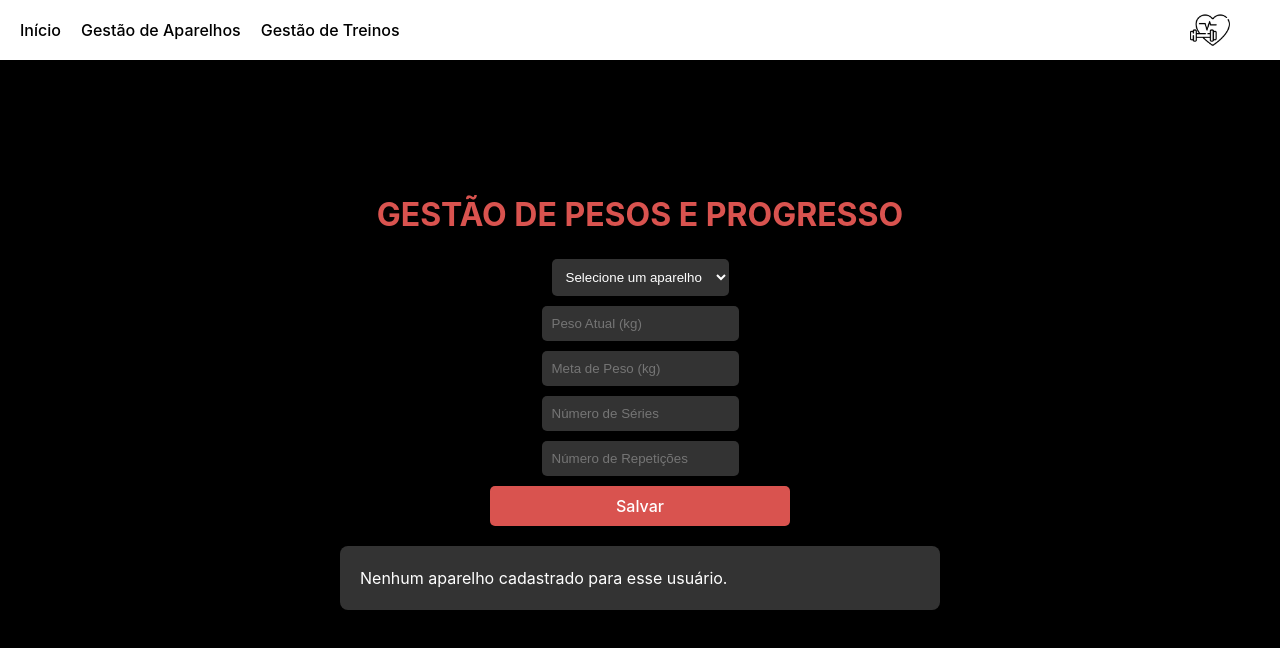
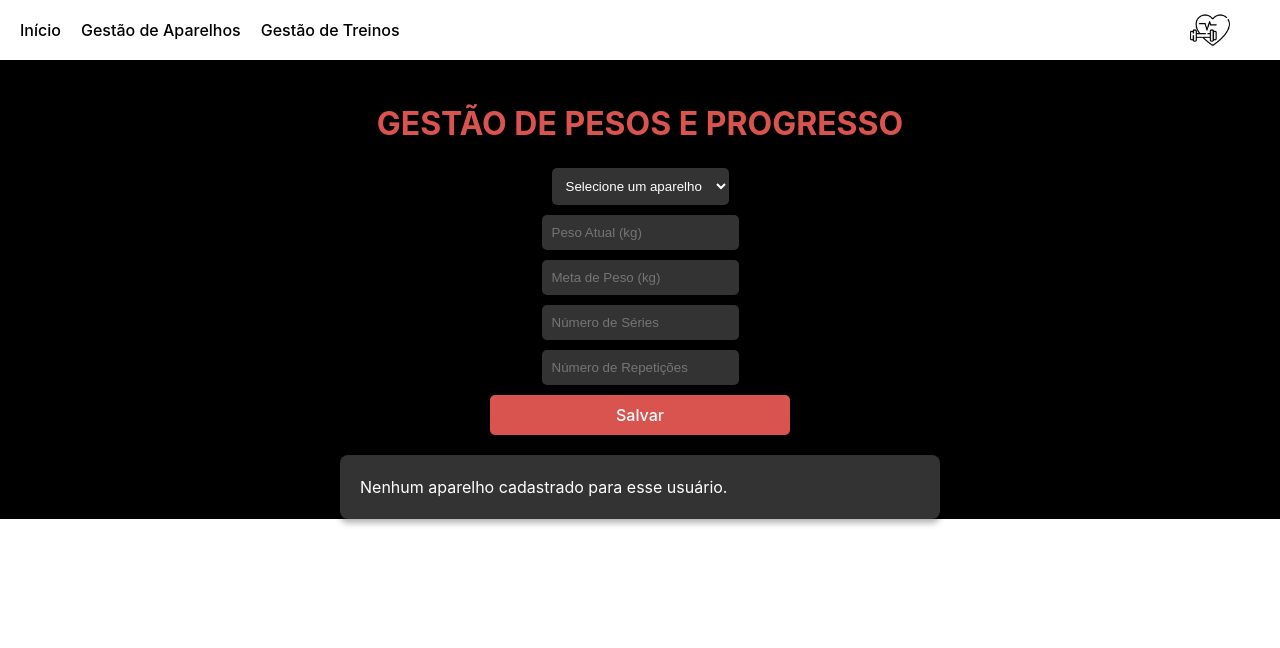
Before and after one commit to Kaylaineasb/webII, a React (Vite) app in the folder my-app/: page /gestaoPesos in a window 1280 px wide. Shown: the top 648 px of the page. Built offline with nearby package versions, Linux system fonts and the light colour scheme.

Commit message:
alterações feitas com sucesso

```diff
--- a/my-app/src/pags/GestaoPesos/GestaoPesosProgresso.jsx
+++ b/my-app/src/pags/GestaoPesos/GestaoPesosProgresso.jsx
@@ -98,13 +98,7 @@ const GestaoPesosProgresso = () => {
         })
         .then(() => {
           alert("Registro salvo com sucesso!");
-          setRegistro({
-            aparelho: "",
-            pesoAtual: "",
-            metaPeso: "",
-            series: "",
-            repeticoes: "",
-          });
+          window.location.reload();
         })
         .catch((error) => {
           console.error("Erro ao salvar o registro:", error);
--- a/my-app/src/pags/GestaoPesos/GestaoPesosStyle.js
+++ b/my-app/src/pags/GestaoPesos/GestaoPesosStyle.js
@@ -3,12 +3,10 @@ import styled from "styled-components";
 export const Container = styled.div`
   display: flex;
   flex-direction: column;
-  height: 100vh;
   align-items: center;
   justify-content: center;
   background: black;
   color: white;
-  overflow: auto;
 
   h2 {
     margin-bottom: 20px;
@@ -26,6 +24,7 @@ export const Wrapper = styled.div`
   align-items: center;
   width: 100%;
   max-width: 800px;
+  margin-top:100px;
 `;
 
 export const FormGroup = styled.div`
@@ -108,8 +107,6 @@ export const ListaAparelhos = styled.div`
   padding: 20px;
   border-radius: 8px;
   box-shadow: 0 4px 6px rgba(0, 0, 0, 0.3);
-  max-height: 300px;
-  overflow-y: auto;
 `;
 
 export const Ul = styled.ul`
```
